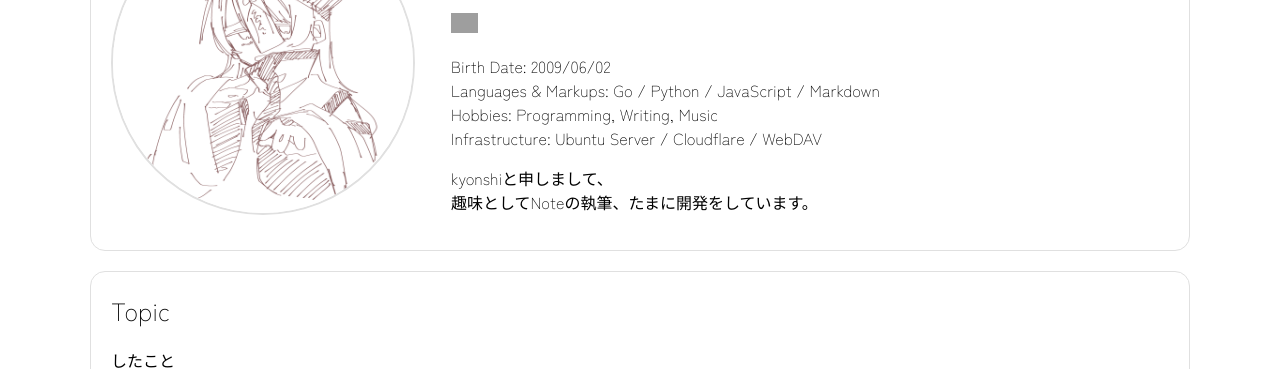
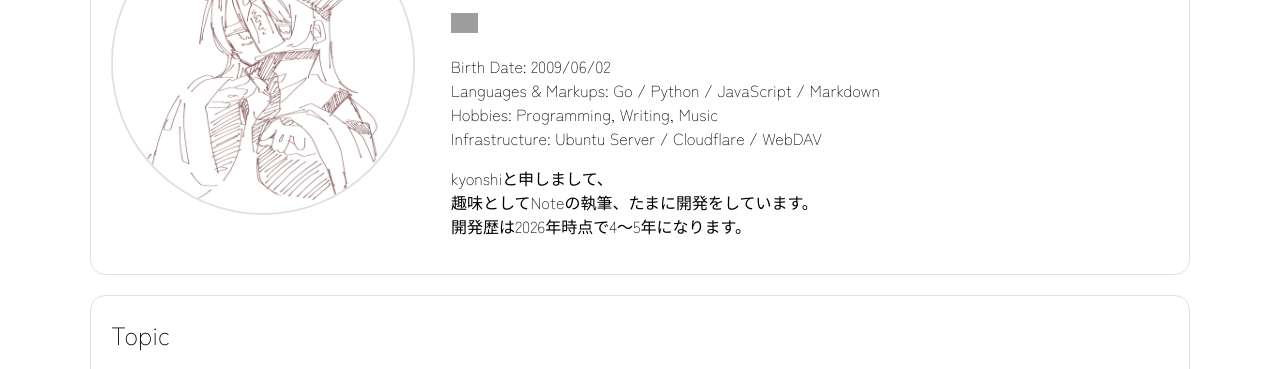
Before and after one commit to kyonshi0104/kyonshi.com, a plain HTML site: page index.html in a window 1280 px wide. Shown: the part 342-711 px from the top of the page. Drawn offline with Linux system fonts and the light colour scheme; no server answers; grey boxes are pictures that could not be loaded.

Commit message:
プロフィールに開発歴を追記

```diff
--- a/index.html
+++ b/index.html
@@ -75,7 +75,7 @@
                         <li>Hobbies: Programming, Writing, Music</li>
                         <li class="mobile-none">Infrastructure: Ubuntu Server / Cloudflare / WebDAV</li>
                     </ul>
-                    <p>kyonshiと申しまして、<br>趣味としてNoteの執筆、<br class="mobile-visible">たまに開発をしています。</p>
+                    <p>kyonshiと申しまして、<br>趣味としてNoteの執筆、<br class="mobile-visible">たまに開発をしています。<br>開発歴は2026年時点で4〜5年になります。</p>
                 </div>
             </div>
         </section>
```
